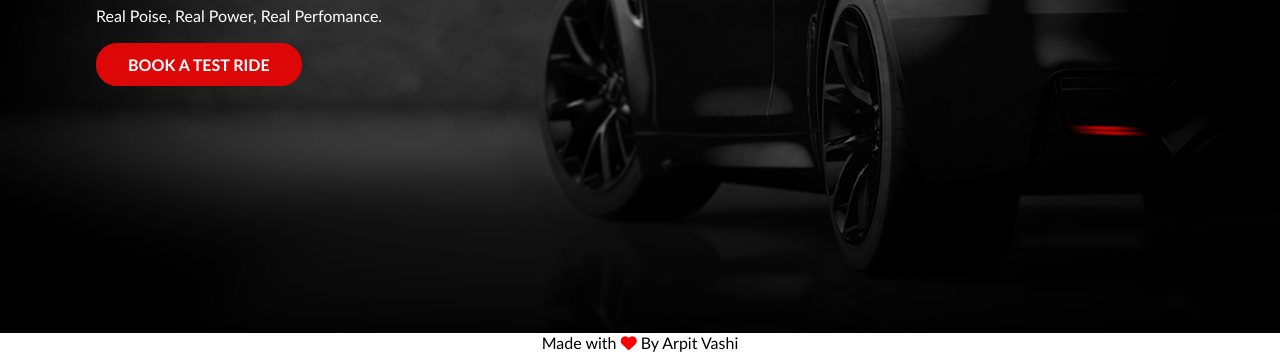
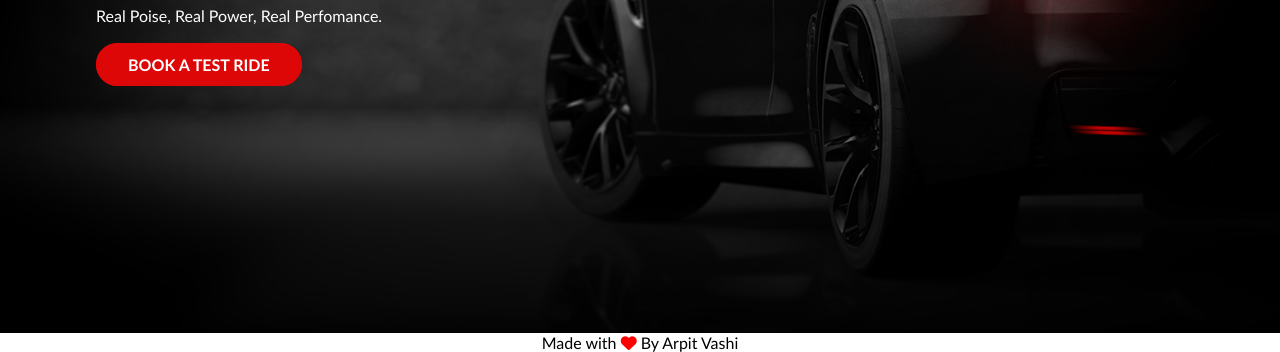
Before and after one commit to Arpit-vashi/Test-and-Thill, a plain HTML site: page index.html in a window 1280 px wide. Shown: the part 467-819 px from the top of the page. Drawn offline with Linux system fonts and the light colour scheme.

Commit message:
Added Functionality to change car light

```diff
--- a/index.html
+++ b/index.html
@@ -52,7 +52,19 @@
         Made with <i class="fa-solid fa-heart" style="color: #ff0000;"></i> By Arpit Vashi
     </p>
 </div>
+<!--Footer Ends-->
+<!--Light change function starts-->
+<script>
+    let heroBg = document.querySelector('.hero');
 
-<!--Footer Ends-->
+    setInterval(() => {
+        heroBg.style.backgroundImage = "url(./Assets/bg-light.jpg)"
+
+        setTimeout(() => {
+            heroBg.style.backgroundImage = "url(./Assets/Bg.jpg)"
+        }, 1000);
+    }, 2200);
+</script>
+<!--Light change function Ends-->
 </body>
 </html>
```
